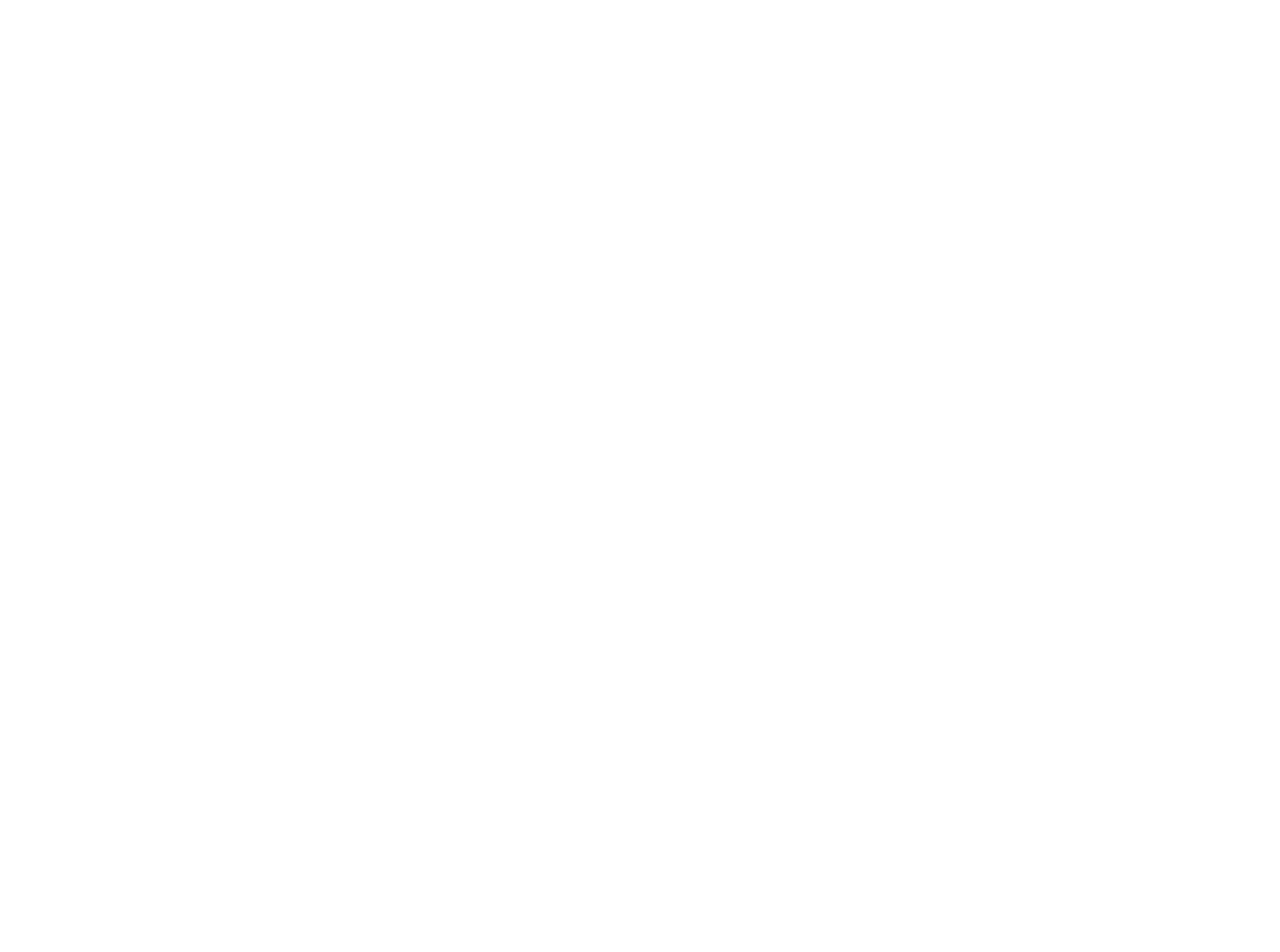
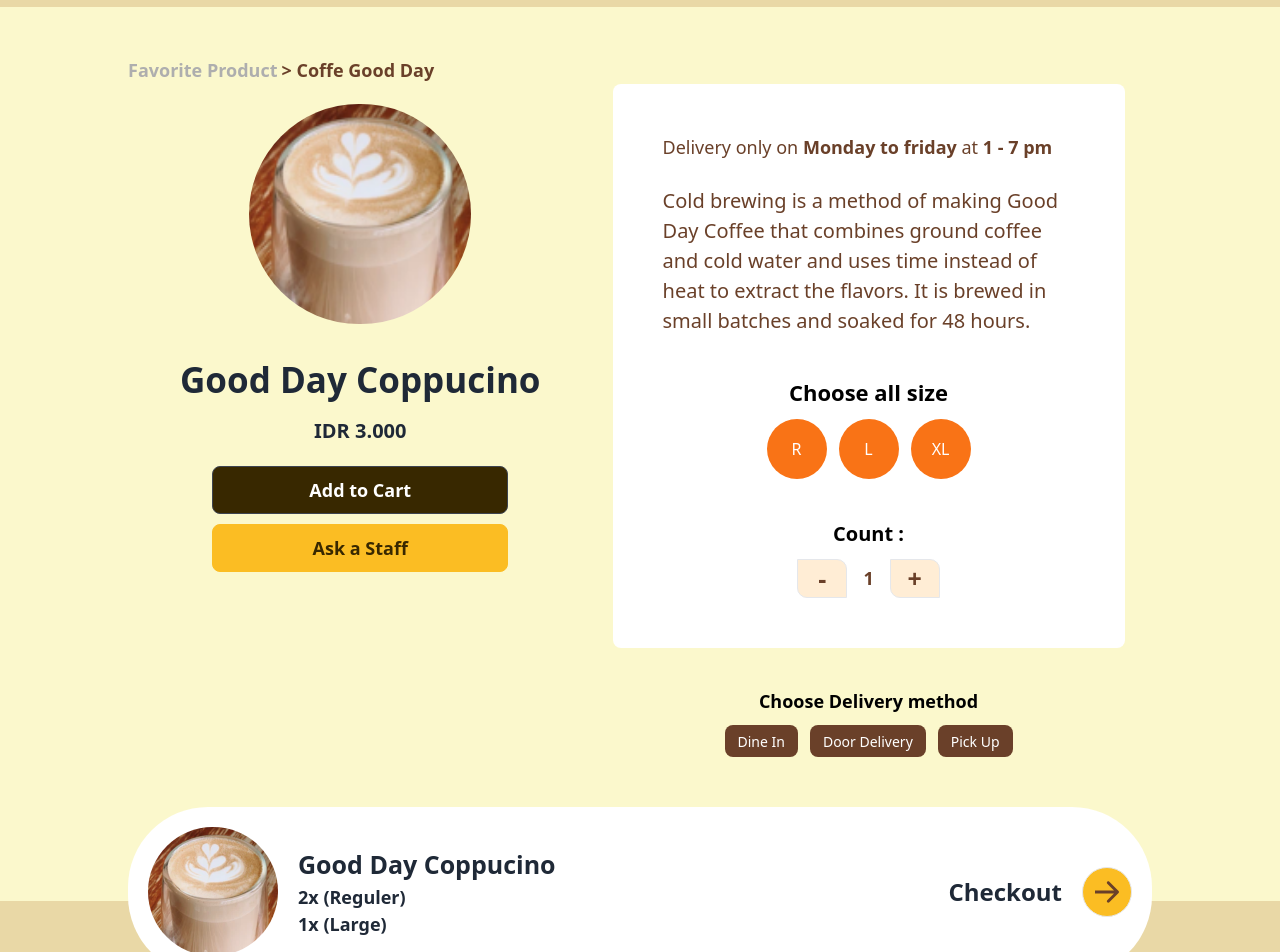
Before and after one commit to Deniansyah/figilante-frontend, a React (Create React App) app: page /product-details in a window 1280 px wide. Before the commit this address had no page. Shown: the part 80-1032 px from the top of the page. Before the commit the page ends 800 px from the top, so only its background shows below. Built offline with nearby package versions, Linux system fonts and the light colour scheme.

Commit message:
add page details customer

```diff
--- a/src/App.js
+++ b/src/App.js
@@ -5,6 +5,8 @@
 import SignUp from "./pages/signUp";
 import ProductCust from "./pages/ProductCust";
 import Profile from "./pages/Profile";
+import ProductAdmin from "./pages/ProductAdmin";
+import DetailsCust from "./pages/DetailsCust";
 
 function App() {
   return (
@@ -14,6 +16,8 @@
         <Route path="/login" element={<Login/>}></Route>
         <Route path="/sign-up" element={<SignUp/>}></Route>
         <Route path="/product-customer" element={<ProductCust/>}></Route>
+        <Route path="/product-details" element={<DetailsCust/>}></Route>
+        <Route path="/product-admin" element={<ProductAdmin/>}></Route>
         <Route path="/profile" element={<Profile/>}></Route>
       </Routes>
     </BrowserRouter>
--- a/src/assets/css/index.css
+++ b/src/assets/css/index.css
@@ -4,7 +4,6 @@
 
 .btn {
     text-transform: none;
-    width: 100%;
 }
 
 .input {
--- a/src/component/Footer.js
+++ b/src/component/Footer.js
@@ -7,7 +7,7 @@
 
 const Footer = () => {
   return (
-    <div className="px-[10%] py-[60px] bg-[#e9d8a6] flex items-start">
+    <div className="px-[10%] pt-[100px] pb-[50px] bg-[#e9d8a6] flex items-start">
       <section className="flex-1 w-[30%]">
       <div className="flex">
         <img src={CoffeeLogo} alt="logo-app" className="w-[200px]"/>
--- /dev/null
+++ b/src/pages/DetailsCust.js
@@ -0,0 +1,141 @@
+import React from "react";
+import Footer from "../component/Footer";
+import NavCust from "../component/NavCust";
+
+import Arrow from "../assets/logo/arrow-checkout.svg";
+
+const DetailsCust = () => {
+  let [count, setCount] = React.useState(1);
+  let increment = () => {
+    if (count === 20) {
+      return false;
+    }
+    return setCount(count + 1);
+  };
+  let decrement = () => {
+    if (count === 1) {
+      return false;
+    }
+    return setCount(count - 1);
+  };
+  return (
+    <>
+      <NavCust product="true" />
+      <main className="py-[50px] px-[10%] bg-[#fbf8cc]">
+        <div className="flex text-[#6A4029] font-semibold gap-1 text-[18px]">
+          <p className="text-[#aeaeae]">Favorite Product</p>
+          <p>{"> "}Coffe Good Day</p>
+        </div>
+        <div className="flex justify-evenly gap-5 items-start">
+          <section className="w-[40%] p-5 text-center">
+            <img
+              src={require("../assets/images/drink.png")}
+              alt=""
+              className="rounded-full w-[60%] mx-auto mb-[30px]"
+            />
+            <h1 className="font-extrabold text-[35px] mb-[10px]">
+              Good Day Coppucino
+            </h1>
+            <p className="font-semibold text-[20px] mb-[20px]">IDR 3.000</p>
+            <button className="mb-[10px] btn bg-warning-content w-[80%] text-[18px]">
+              Add to Cart
+            </button>
+            <button className="btn btn-warning w-[80%] text-[18px]">
+              Ask a Staff
+            </button>
+          </section>
+          <section className="w-[50%]">
+            <div className="bg-white p-[50px] rounded-[8px] text-[#6A4029]">
+              <p className="text-[18px] mb-[25px]">
+                Delivery only on{" "}
+                <span className="font-bold">Monday to friday</span> at{" "}
+                <span className="font-bold">1 - 7 pm</span>
+              </p>
+              <span className="text-[20px]">
+                Cold brewing is a method of making Good Day Coffee that combines
+                ground coffee and cold water and uses time instead of heat to
+                extract the flavors. It is brewed in small batches and soaked
+                for 48 hours.
+              </span>
+              <div className="text-center">
+                <h5 className="font-bold text-center text-black text-[22px] mt-[40px] mb-[10px]">
+                  Choose all size
+                </h5>
+                <div className="flex gap-3 justify-center">
+                  <button className="btn-ghost bg-orange-500 text-white rounded-full w-[60px] h-[60px]">
+                    R
+                  </button>
+                  <button className="btn-ghost bg-orange-500 text-white rounded-full w-[60px] h-[60px]">
+                    L
+                  </button>
+                  <button className="btn-ghost bg-orange-500 text-white rounded-full w-[60px] h-[60px]">
+                    XL
+                  </button>
+                </div>
+              </div>
+              <div className="flex-1 text-center">
+              <p className="font-bold text-center text-black text-[20px] mt-[40px] mb-[10px]">Count :</p>
+              <div className="flex justify-center items-center gap-4">
+                <button
+                  className="w-[50px] font-bold text-[25px] rounded-bl-[10px] rounded-tr-[10px] flex items-center justify-center bg-orange-100 border"
+                  onClick={decrement}
+                >
+                  -
+                </button>
+                <div className="font-bold text-[18px]">{count}</div>
+                <button
+                  className="w-[50px] font-bold text-[25px] rounded-bl-[10px] rounded-tr-[10px] flex items-center justify-center bg-orange-100 border"
+                  onClick={increment}
+                >
+                  +
+                </button>
+              </div>
+            </div>
+            </div>
+            <div>
+              <h5 className="font-bold text-center text-black text-[18px] mt-[40px] mb-[10px]">
+                Choose Delivery method
+              </h5>
+              <div className="flex gap-3 justify-center">
+                <button className="btn-ghost btn-sm bg-[#6A4029] text-white rounded-[8px]">
+                  Dine In
+                </button>
+                <button className="btn-ghost btn-sm bg-[#6A4029] text-white rounded-[8px]">
+                  Door Delivery
+                </button>
+                <button className="btn-ghost btn-sm bg-[#6A4029] text-white rounded-[8px]">
+                  Pick Up
+                </button>
+              </div>
+            </div>
+          </section>
+        </div>
+        <div className="text-center mt-[50px] relative mb-[-125px]">
+          <div className="bg-white bg-white p-5 rounded-[80px] flex items-center">
+            <div className="">
+              <img
+                src={require("../assets/images/drink.png")}
+                alt=""
+                className="rounded-full"
+              />
+            </div>
+            <div className="text-[18px] font-semibold text-start ml-[20px] flex-1">
+              <h5 className="text-[25px] font-bold">Good Day Coppucino</h5>
+              <p>2x (Reguler)</p>
+              <p>1x (Large)</p>
+            </div>
+            <div className="flex items-center gap-5">
+              <p className="text-[24px] font-bold">Checkout</p>
+              <div className="w-[50px] h-[50px] border flex items-center justify-center rounded-full bg-warning p-3 cursor-pointer">
+                <img alt="" src={Arrow} />
+              </div>
+            </div>
+          </div>
+        </div>
+      </main>
+      <Footer />
+    </>
+  );
+};
+
+export default DetailsCust;
```
Also changed, not shown: src/assets/logo/arrow-checkout.svg (added), src/assets/logo/edit.svg (added).
